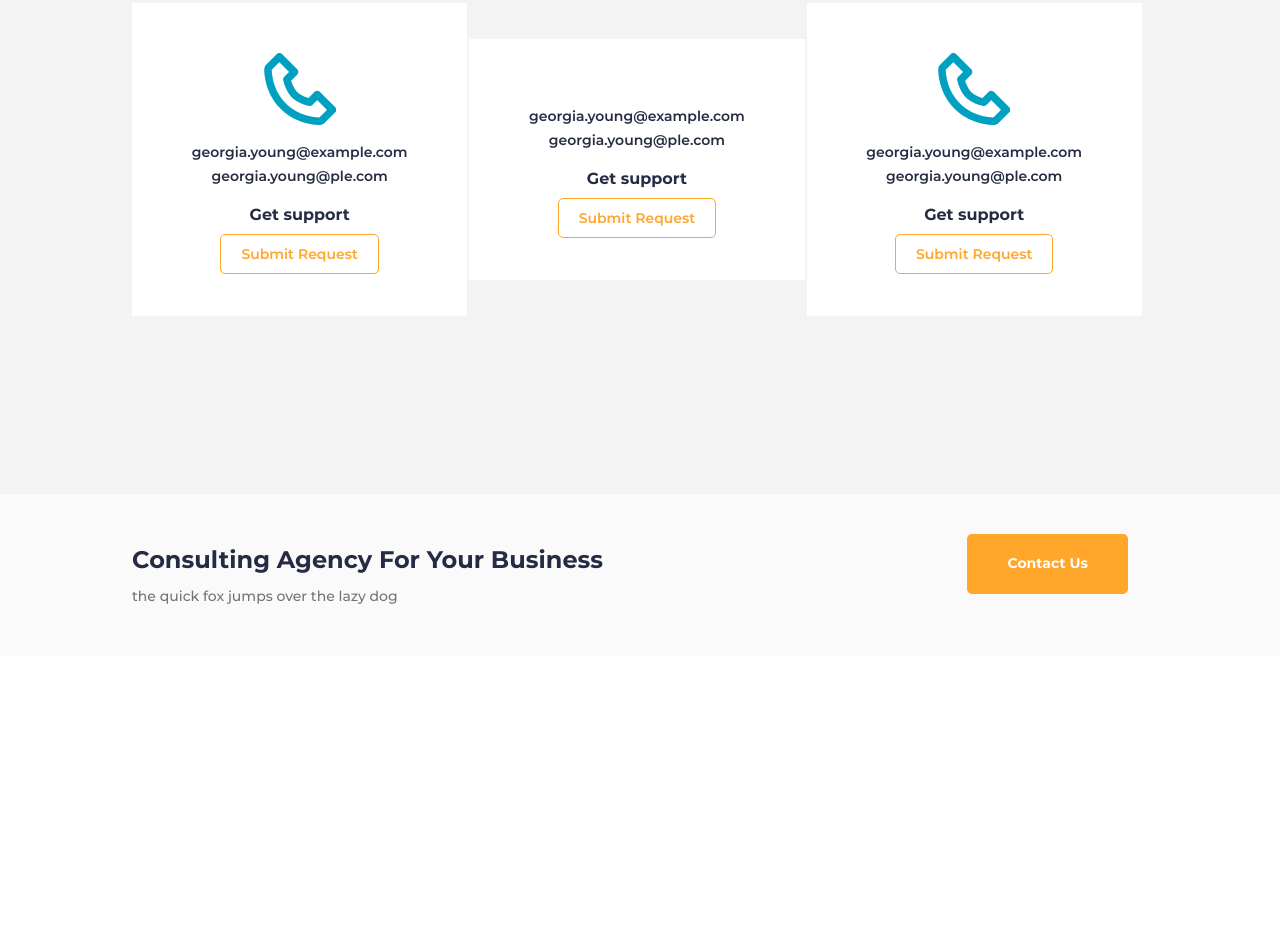
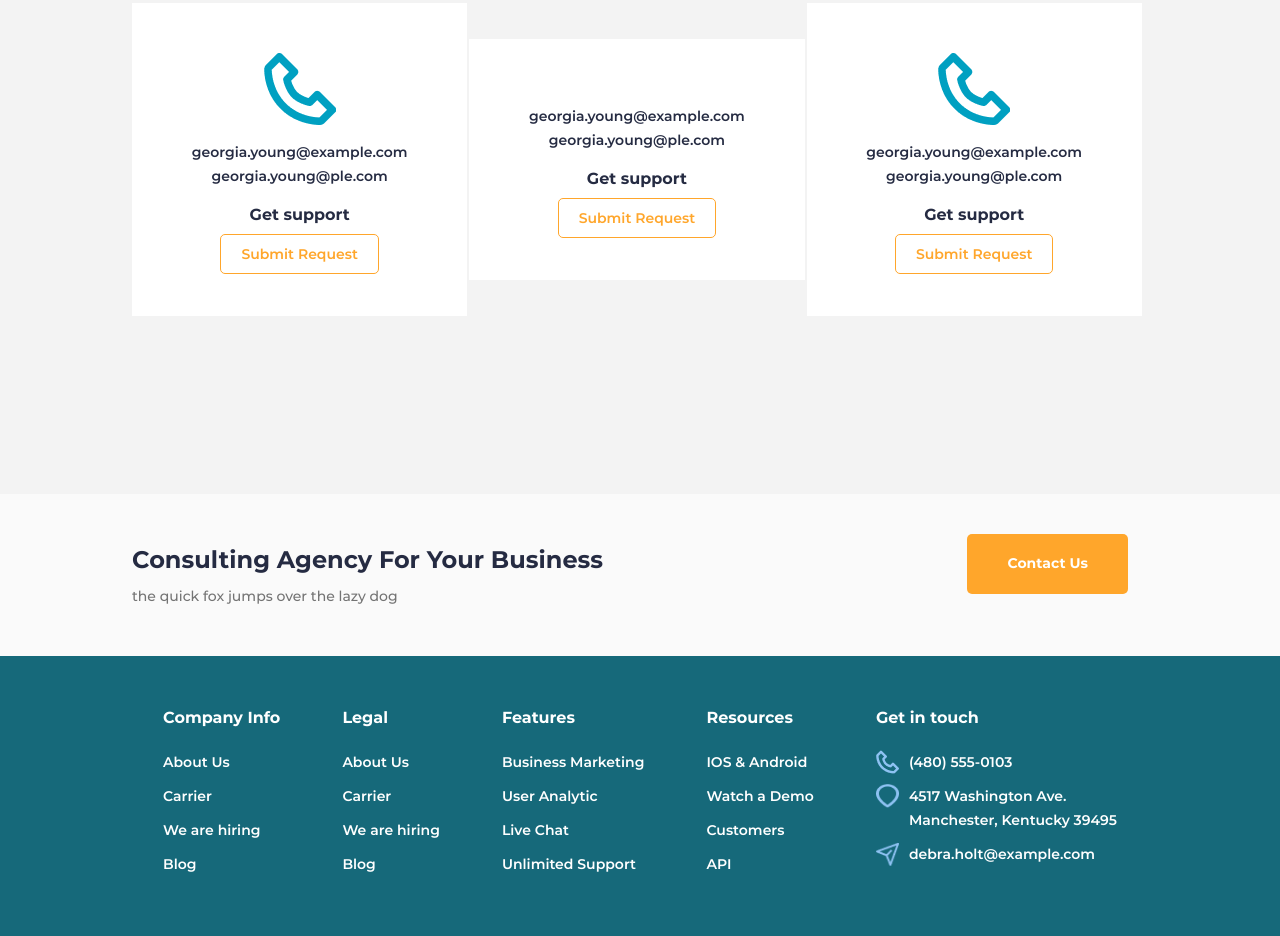
Before and after one commit to valgars/Indicorp, a plain HTML site: page index.html in a window 1280 px wide. Shown: the part 3798-4734 px from the top of the page. Before the commit the page ends 4454 px from the top, so only its background shows below. Drawn offline with Linux system fonts and the light colour scheme.

Commit message:
v4
added footer block

```diff
--- a/css/style.css
+++ b/css/style.css
@@ -525,3 +525,40 @@ p,h1,h2,span,body {
     line-height: 28px;
 }
 /*-------------Contact-------------*/
+/*-------------Footer-------------*/
+.footer {
+    background: #16697A;
+}
+.footer__inner {
+    padding: 50px 0;
+    display: flex;
+    justify-content: space-around;
+}
+.footer__inner_item {
+    display: flex;
+    flex-direction: column;
+
+}
+.footer_h5{
+    font-style: normal;
+    font-weight: bold;
+    font-size: 16px;
+    line-height: 24px;
+    color: #FFFFFF;
+    margin-bottom: 20px ;
+}
+.footer_link {
+    font-style: normal;
+    font-weight: 600;
+    font-size: 14px;
+    line-height: 24px;
+    color: #FFFFFF;
+    text-decoration: none;
+    margin-bottom: 10px;
+}
+.footer_info {
+    display: flex;
+}
+.footer_img1 {
+    margin-right: 10px;
+}
--- a/index.html
+++ b/index.html
@@ -255,5 +255,56 @@
     </div>
 </div>
 <!---------------------------Contact-------------------------->
+<!---------------------------Footer-------------------------->
+<footer class="footer">
+    <div class="container">
+        <div class="footer__inner">
+            <div class="footer__inner_item">
+                <h5 class="footer_h5">Company Info</h5>
+                <a href="#" class="footer_link">About Us</a>
+                <a href="#" class="footer_link">Carrier</a>
+                <a href="#" class="footer_link">We are hiring</a>
+                <a href="#" class="footer_link">Blog</a>
+            </div>
+            <div class="footer__inner_item">
+                <h5 class="footer_h5">Legal</h5>
+                <a href="#" class="footer_link">About Us</a>
+                <a href="#" class="footer_link">Carrier</a>
+                <a href="#" class="footer_link">We are hiring</a>
+                <a href="#" class="footer_link">Blog</a>
+            </div>
+            <div class="footer__inner_item">
+                <h5 class="footer_h5">Features</h5>
+                <a href="#" class="footer_link">Business Marketing</a>
+                <a href="#" class="footer_link">User Analytic</a>
+                <a href="#" class="footer_link">Live Chat</a>
+                <a href="#" class="footer_link">Unlimited Support</a>
+            </div>
+            <div class="footer__inner_item">
+                <h5 class="footer_h5">Resources</h5>
+                <a href="#" class="footer_link">IOS & Android</a>
+                <a href="#" class="footer_link">Watch a Demo</a>
+                <a href="#" class="footer_link">Customers</a>
+                <a href="#" class="footer_link">API</a>
+            </div>
+            <div class="footer__inner_item">
+                <h5 class="footer_h5">Get in touch</h5>
+                <div class="footer_info">
+                    <img src="./img/footer_info_img1.png" class="footer_img1" width="23" height="24" alt="">
+                    <a href="#" class="footer_link">(480) 555-0103</a>
+                </div>
+                <div class="footer_info">
+                    <img src="./img/footer_info_img2.png" class="footer_img1" width="23" height="24" alt="">
+                    <a href="#" class="footer_link">4517 Washington Ave. <br> Manchester, Kentucky 39495</a>
+                </div>
+                <div class="footer_info">
+                    <img src="./img/footer_info_img3.png" class="footer_img1" width="23" height="24" alt="">
+                    <a href="#" class="footer_link">debra.holt@example.com</a>
+                </div>
+            </div>
+        </div>
+    </div>
+</footer>
+<!---------------------------Footer-------------------------->
 </body>
 </html>
```
Also changed, not shown: img/footer_info_img1.png (added), img/footer_info_img2.png (added), img/footer_info_img3.png (added).
